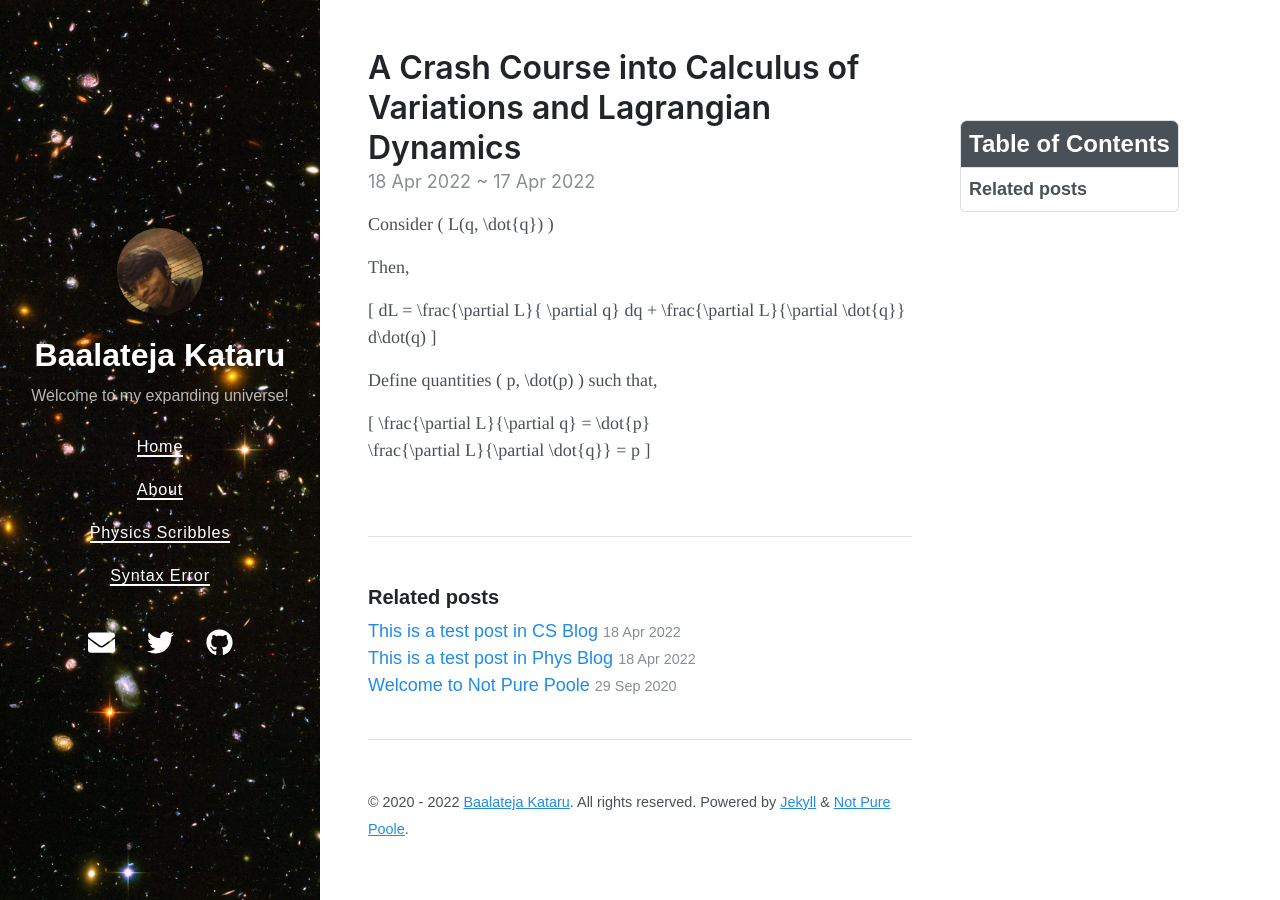
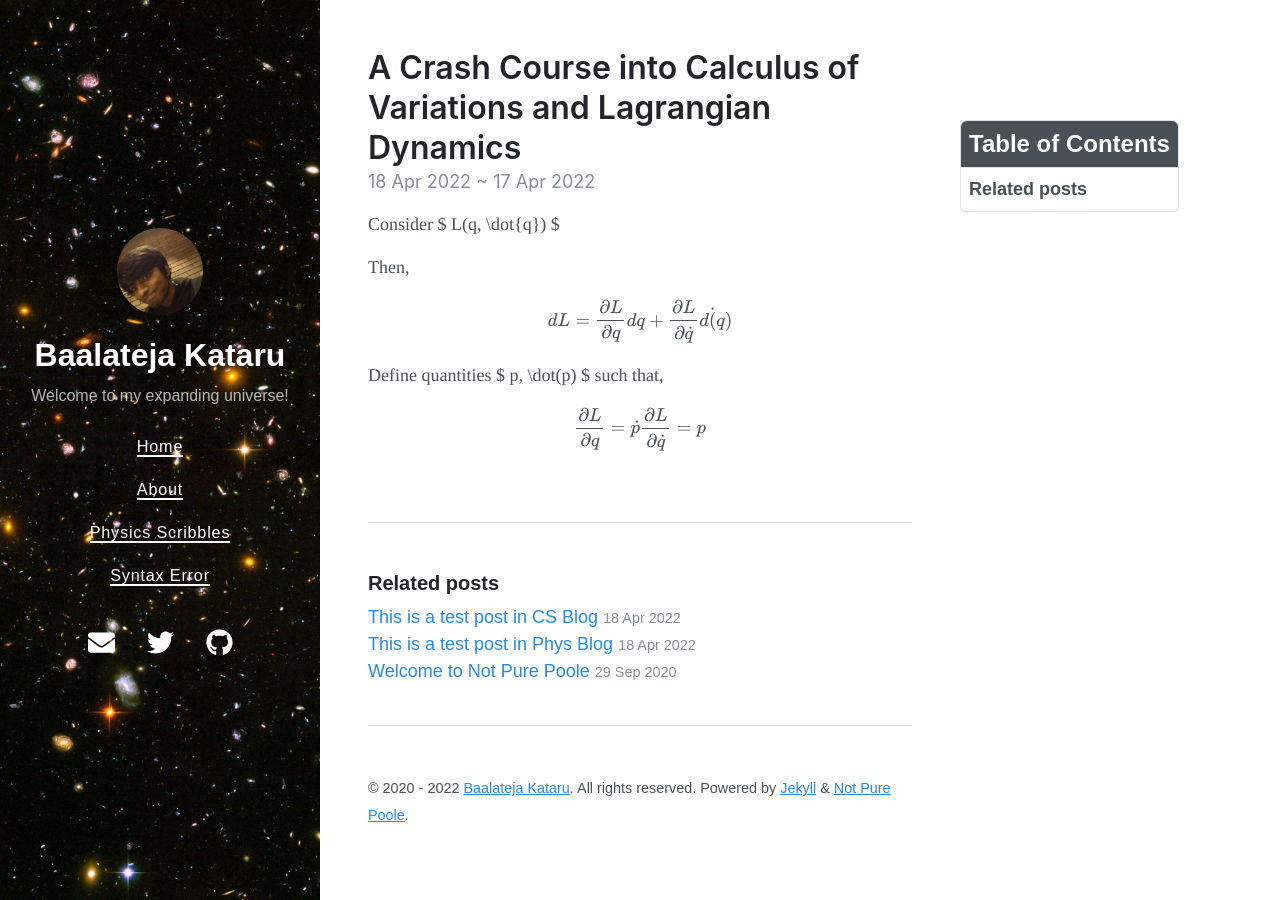
Before and after one commit to BK-Modding/BK-Modding.github.io, a Jekyll site: the page built from _posts/blog1/2022-04-18-calculus-of-variations-and-lagrangian-dynamics.md, in a window 1280 px wide. Built offline with Jekyll 4.4.1, drawn with Linux system fonts in a browser that asks for light colours; nearby versions of some CDN libraries; formulas are drawn with MathJax 3; part of the change alters nothing that is shown.

```diff
--- a/_config.yml
+++ b/_config.yml
@@ -44,6 +44,8 @@ sass:
   sass_dir: _sass
   style: :compressed
 
+markdown: kramdown
+
 # Options
 
 # Replace this value and uncomment to enable Google Analytics tracking
--- a/_includes/head.html
+++ b/_includes/head.html
@@ -5,6 +5,16 @@
   <link rel="stylesheet" href="https://unpkg.com/purecss@2.0.3/build/grids-responsive-min.css">
   <link rel="stylesheet" href="{{ 'assets/styles.css' | relative_url }}">
 
+  <!-- for mathjax support -->
+  {% if page.usemathjax %}
+    <script type="text/x-mathjax-config">
+        MathJax.Hub.Config({
+        TeX: { equationNumbers: { autoNumber: "AMS" } }
+        });
+    </script>
+    <script type="text/javascript" async src="http://cdn.mathjax.org/mathjax/latest/MathJax.js?config=TeX-AMS-MML_HTMLorMML"></script>
+  {% endif %}
+
   {%- seo -%}
   {%- feed_meta -%}
 
--- a/_posts/blog1/2022-04-18-calculus-of-variations-and-lagrangian-dynamics.md
+++ b/_posts/blog1/2022-04-18-calculus-of-variations-and-lagrangian-dynamics.md
@@ -6,19 +6,19 @@ last_modified_at: 2022-04-18 01:08:25 +0800
 tags: [calculus-of-variations, lagrangian-dynamics, classical-mechanics, mechanics, analytical-mechanics, lagrangians, hamiltonians]
 toc:  true
 publishing: blog1
-math: true
+usemathjax: true
 ---
 
-Consider \( L(q, \dot{q}) \)
+Consider $ L(q, \dot{q}) $
 
 Then,
 
-\[
+$$
     dL = \frac{\partial L}{ \partial q} dq + \frac{\partial L}{\partial \dot{q}} d\dot(q)
-\]
+$$
 
-Define quantities \( p, \dot(p) \) such that,
+Define quantities $ p, \dot(p) $ such that,
 
-\[ \frac{\partial L}{\partial q}  = \dot{p} \\
+$$ \frac{\partial L}{\partial q}  = \dot{p} \\
   \frac{\partial L}{\partial \dot{q}} = p
-\]
+$$
```
